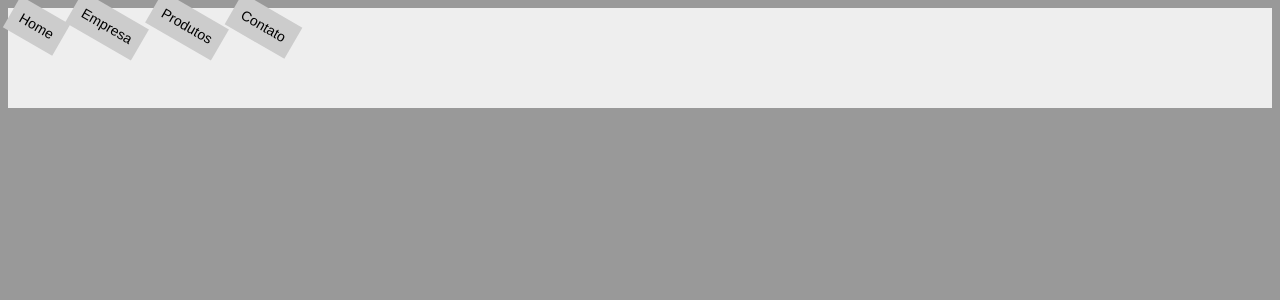
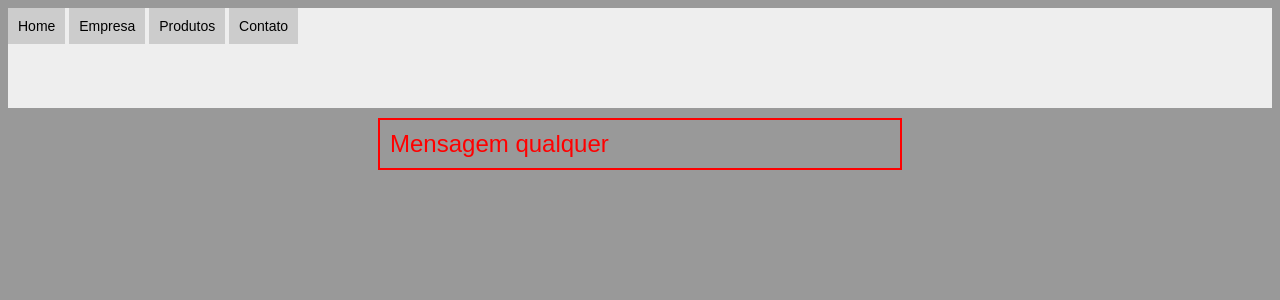
Before and after one commit to nathaliaveneziano/b7web, a PHP site: page / in a window 1280 px wide. Shown: the top 300 px of the page. Run offline with PHP 8.4, Linux system fonts and the light colour scheme.

Commit message:
Sass: Expandindo propriedades

```diff
--- a/courses/sass/assets/css/style.css
+++ b/courses/sass/assets/css/style.css
@@ -1 +1 @@
-body{font-family:Arial,"Helvetica Neue",Helvetica,sans-serif;font-size:14px;background-color:#999}nav{background-color:#eee;height:100px}nav ul{margin:0;padding:0;list-style:none}nav li{display:inline-block;transform:rotate(30deg);-webkit-transform:rotate(30deg);-moz-transform:rotate(30deg);-ms-transform:rotate(30deg)}nav li a{display:block;background-color:#ccc;padding:10px;text-decoration:none;color:#000}
+body{font-family:Arial,"Helvetica Neue",Helvetica,sans-serif;font-size:14px;background-color:#999}nav{background-color:#eee;height:100px}nav ul{margin:0;padding:0;list-style:none}nav li{display:inline-block}nav li a{display:block;background-color:#ccc;padding:10px;text-decoration:none;color:#000}.msg-sucesso,.msg-aviso,.msg-info{padding:10px;font-size:24px;border:2px solid #ccc;margin:auto;max-width:500px;margin-top:10px}.msg-info{border-color:blue;color:blue}.msg-aviso{border-color:red;color:red}.msg-sucesso{border-color:lime;color:lime}
--- a/courses/sass/assets/sass/style.scss
+++ b/courses/sass/assets/sass/style.scss
@@ -1,11 +1,4 @@
 @import 'reset';
-
-@mixin girar($graus) {
-  transform: rotate($graus);
-  -webkit-transform: rotate($graus);
-  -moz-transform: rotate($graus);
-  -ms-transform: rotate($graus);
-}
 
 nav {
   background-color: #eee;
@@ -19,7 +12,6 @@ nav {
 
   li {
     display: inline-block;
-    @include girar(30deg);
 
     a {
       display: block;
@@ -30,3 +22,30 @@ nav {
     }
   }
 }
+
+%fundamento-msg {
+  padding: 10px;
+  font-size: 24px;
+  border: 2px solid #ccc;
+  margin: auto;
+  max-width: 500px;
+  margin-top: 10px;
+}
+
+.msg-info {
+  @extend %fundamento-msg;
+  border-color: #00f;
+  color: #00f;
+}
+
+.msg-aviso {
+  @extend %fundamento-msg;
+  border-color: #f00;
+  color: #f00;
+}
+
+.msg-sucesso {
+  @extend %fundamento-msg;
+  border-color: #0f0;
+  color: #0f0;
+}
--- a/courses/sass/index.html
+++ b/courses/sass/index.html
@@ -15,5 +15,7 @@
         <li><a href="">Contato</a></li>
       </ul>
     </nav>
+
+    <div class="msg-aviso">Mensagem qualquer</div>
   </body>
 </html>
```
